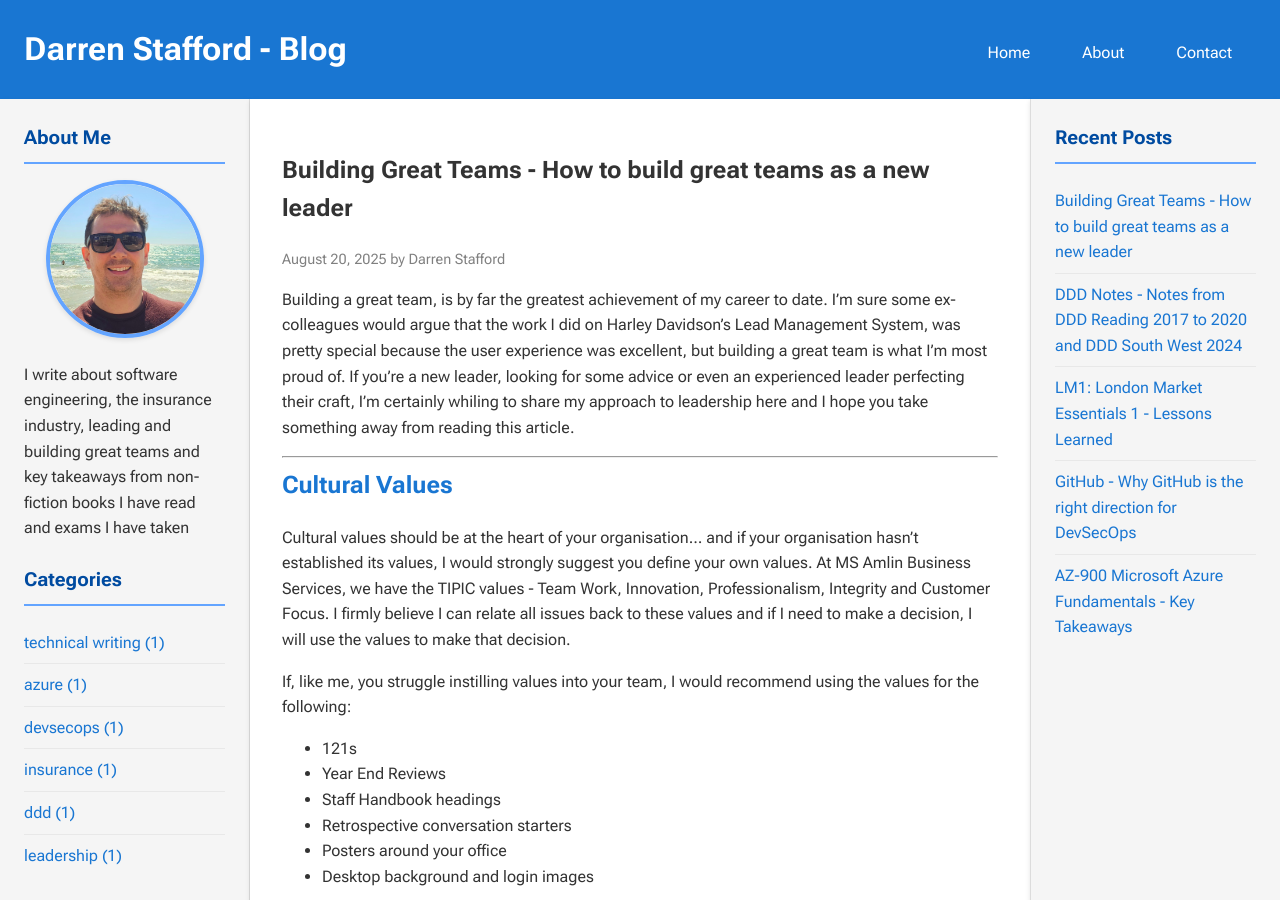
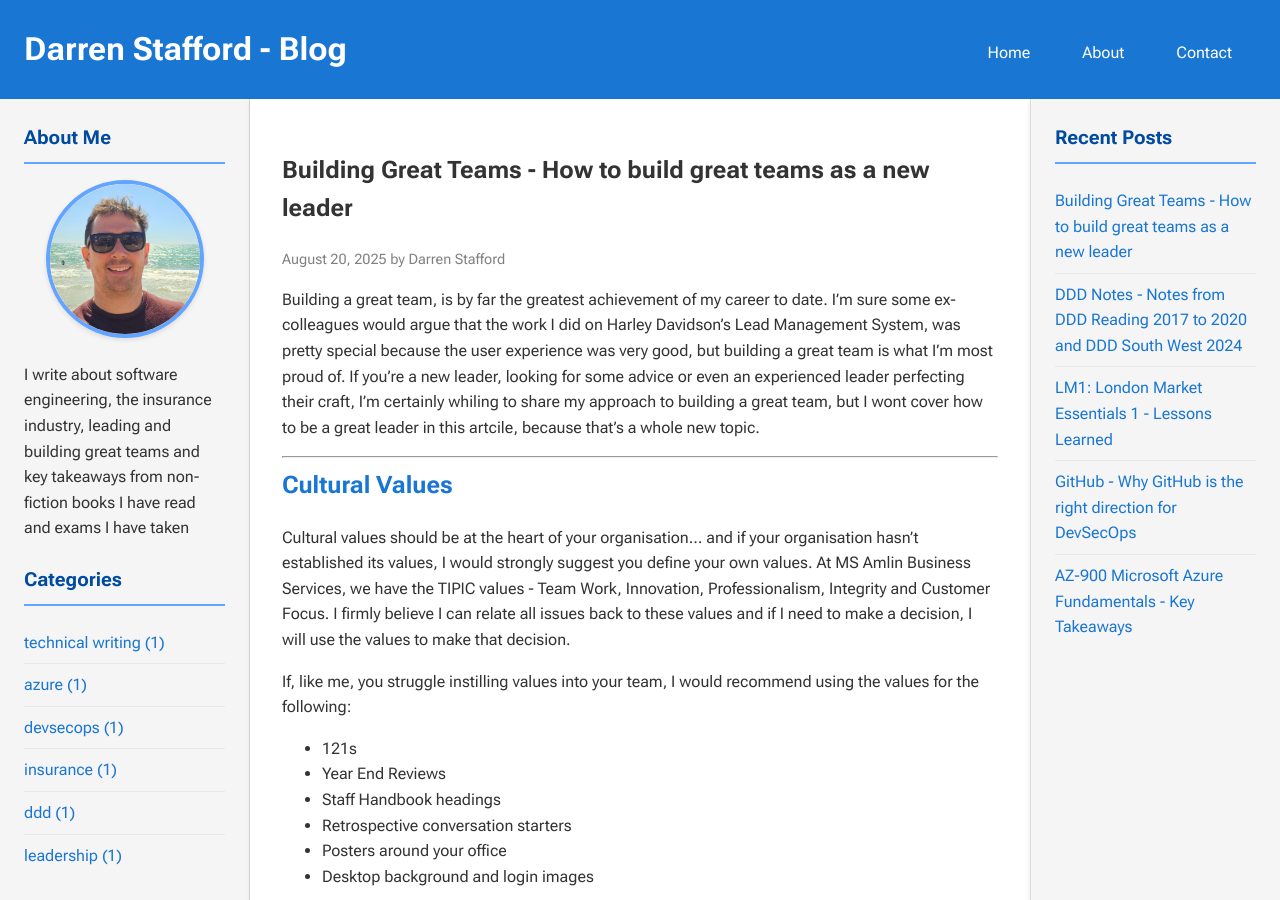
Before and after one commit to dazstaffs/blog, a Jekyll site: the page built from _posts/2025-08-20-BuildingGreatTeams.md, in a window 1280 px wide and 900 px high. Built offline with Jekyll 4.4.1, drawn with Linux system fonts in a browser that asks for light colours.

```diff
--- a/_posts/2025-08-20-BuildingGreatTeams.md
+++ b/_posts/2025-08-20-BuildingGreatTeams.md
@@ -5,7 +5,7 @@ date: 2025-08-20
 categories: [leadership]
 ---
 
-Building a great team, is by far the greatest achievement of my career to date. I'm sure some ex-colleagues would argue that the work I did on Harley Davidson's Lead Management System, was pretty special because the user experience was excellent, but building a great team is what I'm most proud of. If you're a new leader, looking for some advice or even an experienced leader perfecting their craft, I'm certainly whiling to share my approach to leadership here and I hope you take something away from reading this article.
+Building a great team, is by far the greatest achievement of my career to date. I'm sure some ex-colleagues would argue that the work I did on Harley Davidson's Lead Management System, was pretty special because the user experience was very good, but building a great team is what I'm most proud of. If you're a new leader, looking for some advice or even an experienced leader perfecting their craft, I'm certainly whiling to share my approach to building a great team, but I wont cover how to be a great leader in this artcile, because that's a whole new topic.
 
 ---
 
```
Also changed, not shown: other parts of _posts/2025-08-20-BuildingGreatTeams.md (+1 -1 lines), index.md (+1 -2 lines).
